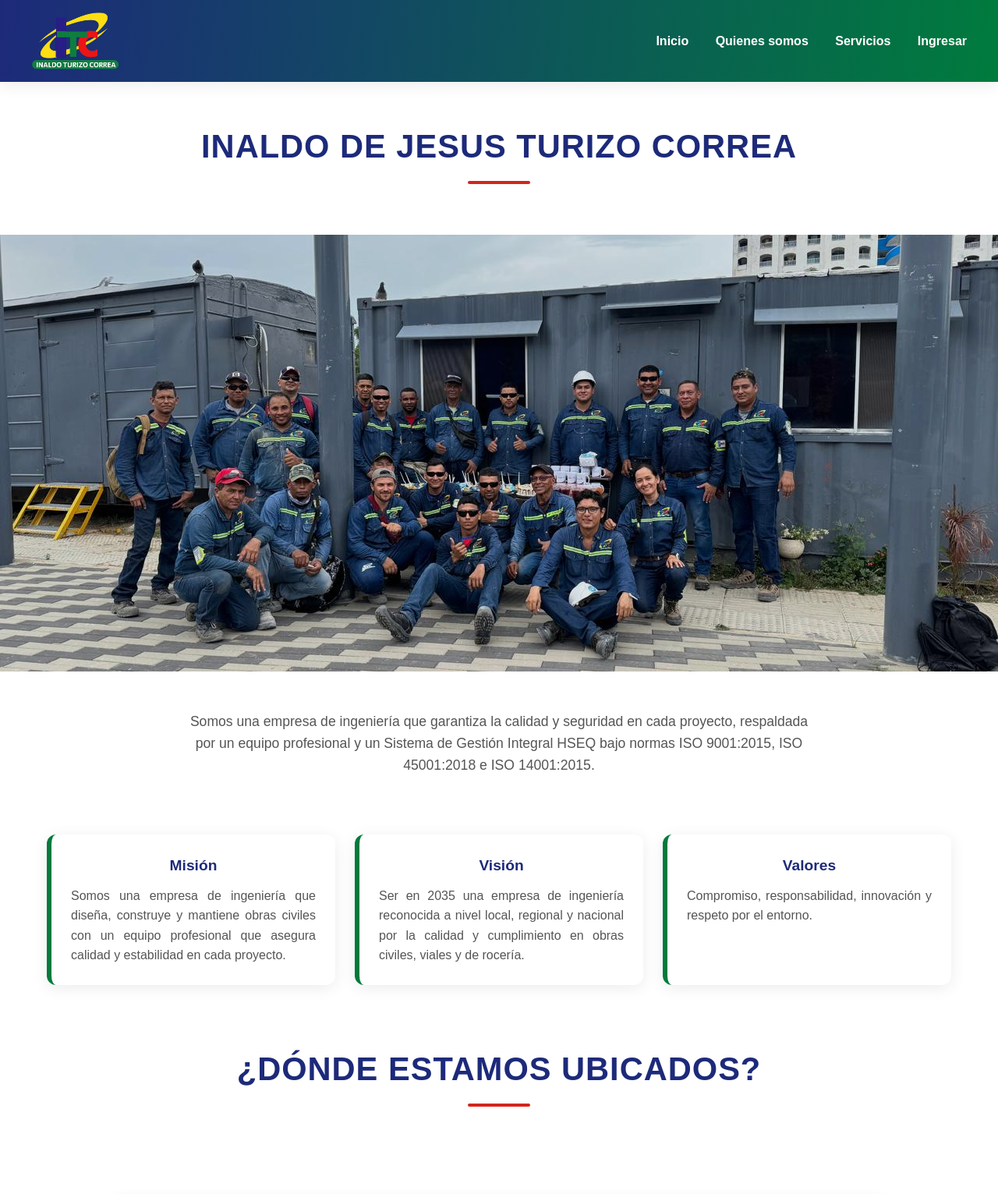
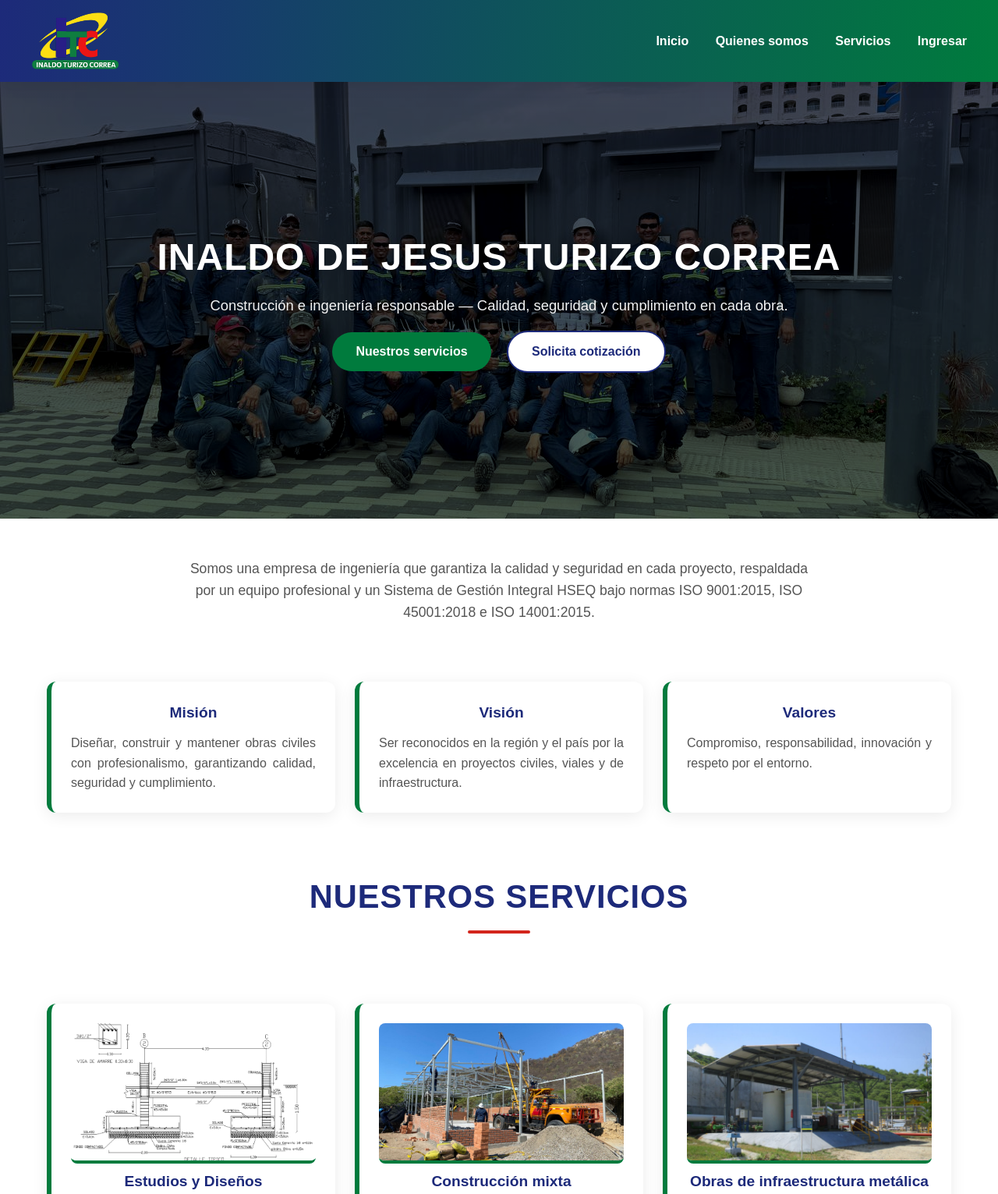
Before and after one commit to Liseth-Quesada/PaginaITC, a Flask app: page / in a window 1280 px wide. Shown: the top 1531 px of the page at 78% size. Run offline with Flask 3, Linux system fonts and the light colour scheme; a map, chart or similar area stays blank.

Commit message:
CorrecionesWelcome

```diff
--- a/app.py
+++ b/app.py
@@ -39,9 +39,9 @@
             )
             db.session.add(admin)
             db.session.commit()
-            print("✅ Usuario administrador creado (admin@constructora.com / admin123)")
+            print("Usuario administrador creado (admin@constructora.com / admin123)")
         else:
-            print("ℹ️ Usuario administrador ya existe.")
+            print("Usuario administrador ya existe.")
 
 
 # --- RUTAS ---
@@ -123,10 +123,6 @@
     flash('Sesión cerrada correctamente', 'info')
     return redirect(url_for('login'))
 
-if __name__ == '__main__':
-    inicializar_bd()
-    app.run(debug=True)
-
 @app.route('/user_dashboard', methods=['GET', 'POST'])
 def cotizacion():
     if request.method == 'POST':
@@ -142,3 +138,9 @@
         return redirect(url_for('user_dashboard'))
 
     return render_template('user_dashboard.html')
+
+
+#-- INICIAR LA APLICACIÓN ---
+if __name__ == '__main__':
+    inicializar_bd()
+    app.run(debug=True, port=5050)
--- a/static/css/style.css
+++ b/static/css/style.css
@@ -94,6 +94,77 @@
   max-width: 800px;
   margin: 0 auto;
 }
+
+/* ======= HERO PRINCIPAL ======= */
+.hero {
+  position: relative;
+  height: 70vh;
+  display: flex;
+  align-items: center;
+  justify-content: center;
+  color: var(--color-blanco);
+  text-align: center;
+  overflow: hidden;
+}
+
+.hero-bg {
+  position: absolute;
+  inset: 0;
+  width: 100%;
+  height: 100%;
+  object-fit: cover;
+  object-position: center;
+  filter: brightness(0.45) contrast(1.05);
+}
+
+.hero-overlay {
+  position: absolute;
+  inset: 0;
+  background: linear-gradient(180deg, rgba(29,42,122,0.45), rgba(0,123,61,0.35));
+  mix-blend-mode: multiply;
+}
+
+.hero-content {
+  position: relative;
+  z-index: 2;
+  max-width: var(--ancho-maximo);
+  padding: 30px 20px;
+}
+
+.hero h1 {
+  font-size: 3rem;
+  color: var(--color-blanco);
+  margin-bottom: 8px;
+  letter-spacing: 1px;
+}
+
+.lead {
+  color: rgba(255,255,255,0.95);
+  font-size: 1.15rem;
+  margin-bottom: 18px;
+}
+
+.hero-ctas .btn { margin: 0 8px; }
+
+.center { text-align: center; }
+
+/* Ajustes para servicios y cards */
+.servicios-destacados .servicio img {
+  width: 100%;
+  height: 180px;
+  object-fit: cover;
+  border-radius: 8px;
+  border-bottom: 4px solid var(--color-verde);
+}
+
+.servicios-destacados .servicio p {
+  color: #444;
+  margin-top: 10px;
+  text-align: center;
+}
+
+.card-mv { padding: 30px; }
+
 
 /*  Carrusel   */
 .carrusel {
--- a/templates/welcome.html
+++ b/templates/welcome.html
@@ -2,23 +2,21 @@
 {% block title %}Inicio{% endblock %}
 {% block content %}
 
-<!-- Sección de título -->
-<section class="about-section">
-    <h1>INALDO DE JESUS TURIZO CORREA</h1>
+<!-- Hero modernizado -->
+<section class="hero">
+    <img class="hero-bg" src="{{ url_for('static', filename='img/ImgCarrusel.jpg') }}" alt="Fondo hero">
+    <div class="hero-overlay"></div>
+    <div class="hero-content">
+        <h1>INALDO DE JESUS TURIZO CORREA</h1>
+        <p class="lead">Construcción e ingeniería responsable — Calidad, seguridad y cumplimiento en cada obra.</p>
+        <div class="hero-ctas">
+            <a class="btn" href="{{ url_for('servicios') }}">Nuestros servicios</a>
+            <a class="btn btn-sec" href="{{ url_for('register') }}">Solicita cotización</a>
+        </div>
+    </div>
 </section>
 
-<!-- Carrusel -->
-<div class="carrusel">
-    <div class="slides">
-        <img src="{{ url_for('static', filename='img/ImgCarrusel.jpg') }}" alt="Imagen 1" class="slide">
-        <img src="{{ url_for('static', filename='img/ImgCarrusel2.jpg') }}" alt="Imagen 2" class="slide">
-        <img src="{{ url_for('static', filename='img/ImgCarrusel3.jpg') }}" alt="Imagen 3" class="slide">
-    </div>
-    <!-- <button class="prev" onclick="moveSlide(-1)">❮</button>
-    <button class="next" onclick="moveSlide(1)">❯</button> -->
-</div>
-
-<!-- Descripción -->
+<!-- Introducción breve -->
 <section class="about-section">
     <p>
         Somos una empresa de ingeniería que garantiza la calidad y seguridad en cada proyecto,
@@ -27,82 +25,51 @@
     </p>
 </section>
 
-<!-- Misión, Visión, Valores -->
+<!-- Misión, Visión, Valores (tarjetas) -->
 <section class="servicios-container">
-    <div class="servicio ">
+    <div class="servicio card-mv">
         <h3>Misión</h3>
-        <p>
-            Somos una empresa de ingeniería que diseña, construye y mantiene obras civiles
-            con un equipo profesional que asegura calidad y estabilidad en cada proyecto.
-        </p>
+        <p>Diseñar, construir y mantener obras civiles con profesionalismo, garantizando calidad, seguridad y cumplimiento.</p>
     </div>
 
-    <div class="servicio ">
+    <div class="servicio card-mv">
         <h3>Visión</h3>
-        <p>
-            Ser en 2035 una empresa de ingeniería reconocida a nivel local, regional y nacional
-            por la calidad y cumplimiento en obras civiles, viales y de rocería.
-        </p>
+        <p>Ser reconocidos en la región y el país por la excelencia en proyectos civiles, viales y de infraestructura.</p>
     </div>
 
-    <div class="servicio ">
+    <div class="servicio card-mv">
         <h3>Valores</h3>
         <p>Compromiso, responsabilidad, innovación y respeto por el entorno.</p>
     </div>
 </section>
 
-<!-- Mapa -->
-<section class="about-section">
-    <h1>¿Dónde estamos ubicados?</h1>
-</section>
-
-<section class="mapa-section">
-    <div class="mapa-wrapper">
-        <div class="mapa-container">
-            <iframe src="https://www.google.com/maps?q=9.249376135053513,-74.76317354660956&hl=es;z=15&output=embed"
-                allowfullscreen="" loading="lazy">
-            </iframe>
-        </div>
-    </div>
-</section>
-
-<!-- Servicios -->
+<!-- Servicios destacados -->
 <section class="about-section">
     <h1>Nuestros servicios</h1>
 </section>
 
-<section class="servicios-container">
+<section class="servicios-container servicios-destacados">
     <div class="servicio">
-        <img src="{{ url_for('static', filename='img/plano.png') }}" alt="Servicios" height="200" width="250">
+        <img src="{{ url_for('static', filename='img/plano.png') }}" alt="Estudios y Diseños">
         <h3>Estudios y Diseños</h3>
-        <ul>
-            <li>Localización, trazado y replanteo.</li>
-            <li>Diseños de planos arquitectónicos, topográficos, eléctricos, hidrosanitarios, estructurales, etc.</li>
-        </ul>
+        <p>Localización, trazado y replanteo; planos arquitectónicos, topográficos, eléctricos, hidrosanitarios y estructurales.</p>
     </div>
 
     <div class="servicio">
-        <img src="{{ url_for('static', filename='img/construccionmixta.jpg') }}" alt="Servicios" height="200"
-            width="250">
+        <img src="{{ url_for('static', filename='img/construccionmixta.jpg') }}" alt="Construcción mixta">
         <h3>Construcción mixta</h3>
-        <ul>
-            <li>Combinación de muros metálicos y ladrillos.</li>
-        </ul>
+        <p>Combinación eficiente de muros metálicos y mampostería para proyectos durables.</p>
     </div>
 
     <div class="servicio">
-        <img src="{{ url_for('static', filename='img/obraenmetal.jpg') }}" alt="Servicios" height="200" width="250">
+        <img src="{{ url_for('static', filename='img/obraenmetal.jpg') }}" alt="Obras metálicas">
         <h3>Obras de infraestructura metálica</h3>
-        <ul>
-            <li>Diseño, fabricación y montaje de estructuras metálicas.</li>
-            <li>Soldadura, corte y ensamblaje.</li>
-            <li>Pintura y protección.</li>
-        </ul>
+        <p>Diseño, fabricación y montaje de estructuras metálicas; soldadura, ensamblaje y protección superficial.</p>
     </div>
 </section>
 
-<div>
-    <button class="btn" onclick="window.location.href='servicios'">Ver más</button>
+<div class="center">
+    <a class="btn" href="{{ url_for('servicios') }}">Ver más</a>
 </div>
 
 <!-- Proyectos -->
@@ -173,6 +140,21 @@
 
 </section>
 
+<!-- Mapa -->
+<section class="about-section">
+    <h1>¿Dónde estamos ubicados?</h1>
+</section>
+
+<section class="mapa-section">
+    <div class="mapa-wrapper">
+        <div class="mapa-container">
+            <iframe src="https://www.google.com/maps?q=9.249376135053513,-74.76317354660956&hl=es;z=15&output=embed"
+                allowfullscreen="" loading="lazy">
+            </iframe>
+        </div>
+    </div>
+</section>
+
 <!-- Formulario de contacto -->
 <section class="formulario-container">
     <div class="formulario">
```
